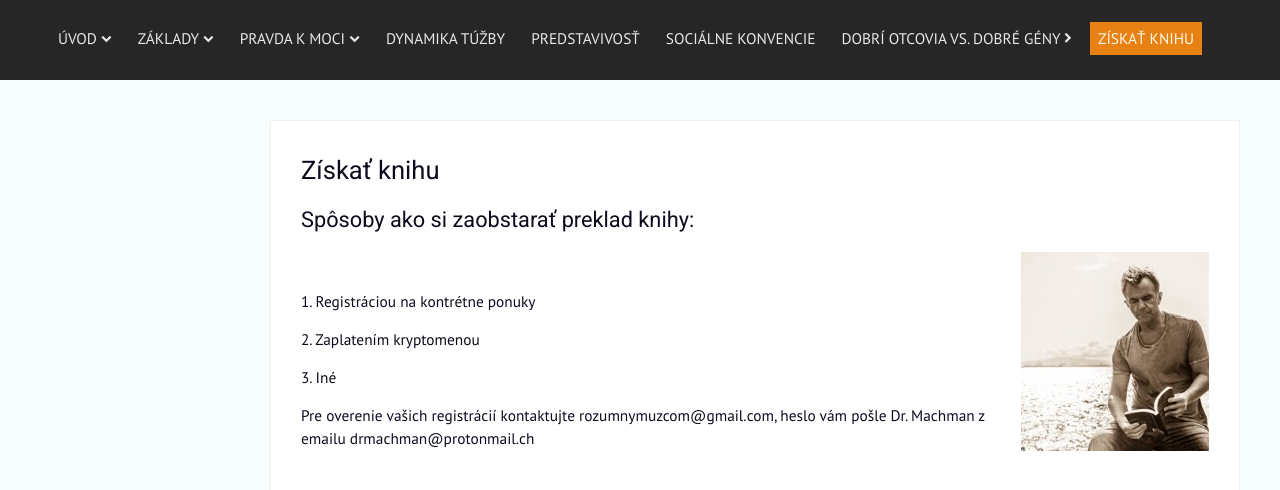
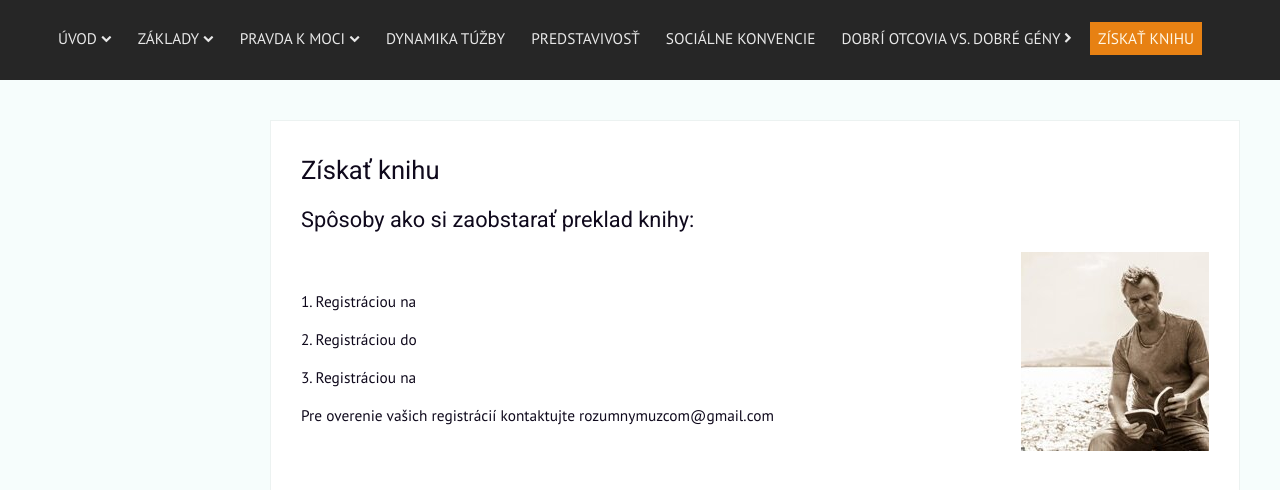
Before and after one commit to ferimys/rozumnymuz, a plain HTML site: page ziskat-knihu.html in a window 1280 px wide. Shown: the part 170-660 px from the top of the page. Drawn offline with nearby package versions, Linux system fonts and the light colour scheme; no server answers.

Commit message:
Update ziskat-knihu.html

```diff
--- a/ziskat-knihu.html
+++ b/ziskat-knihu.html
@@ -344,17 +344,17 @@ var FloxSettings = {};
            target="_blank">
                     <img src="resize/e/200/200/files/kniha-kupit.jpg"
      alt="Spôsoby ako si zaobstarať preklad knihy:"
-     title="Spôsoby ako si zaobstarať preklad knihy:"     class="imageRight"               >
+     title="Stránka rozumnymuz.com začala spolupracovať s blogom peniaze-na-internete.blogspot.com, takže získať knihy môžte bezplatne a ešte aj zarobiť."     class="imageRight"               >
 
                 </a>
 
 
 <p> </p>
-<p>1. Registráciou na kontrétne ponuky</p>
-<p>2. Zaplatením kryptomenou</p>
-<p>3. Iné</p>
+<p>1. Registráciou na</p>
+<p>2. Registráciou do</p>
+<p>3. Registráciou na</p>
 
-<p>Pre overenie vašich registrácií kontaktujte rozumnymuzcom@gmail.com, heslo vám pošle Dr. Machman z emailu drmachman@protonmail.ch</p>
+<p>Pre overenie vašich registrácií kontaktujte rozumnymuzcom@gmail.com</p>
 
 </div>
 
```
